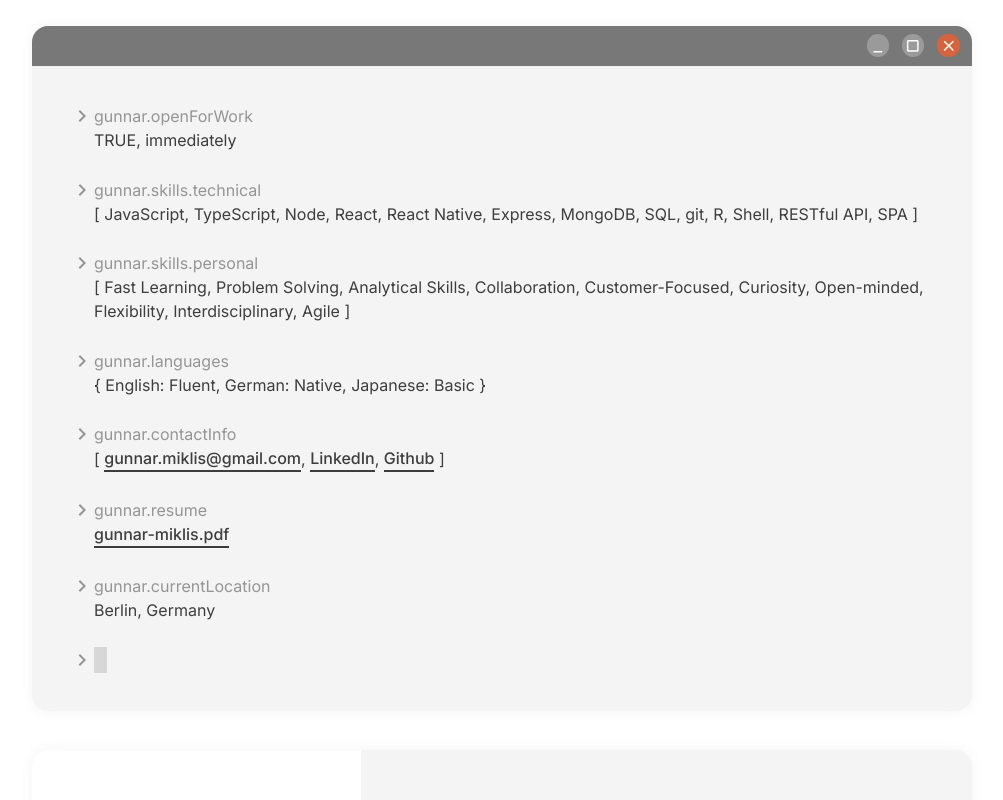
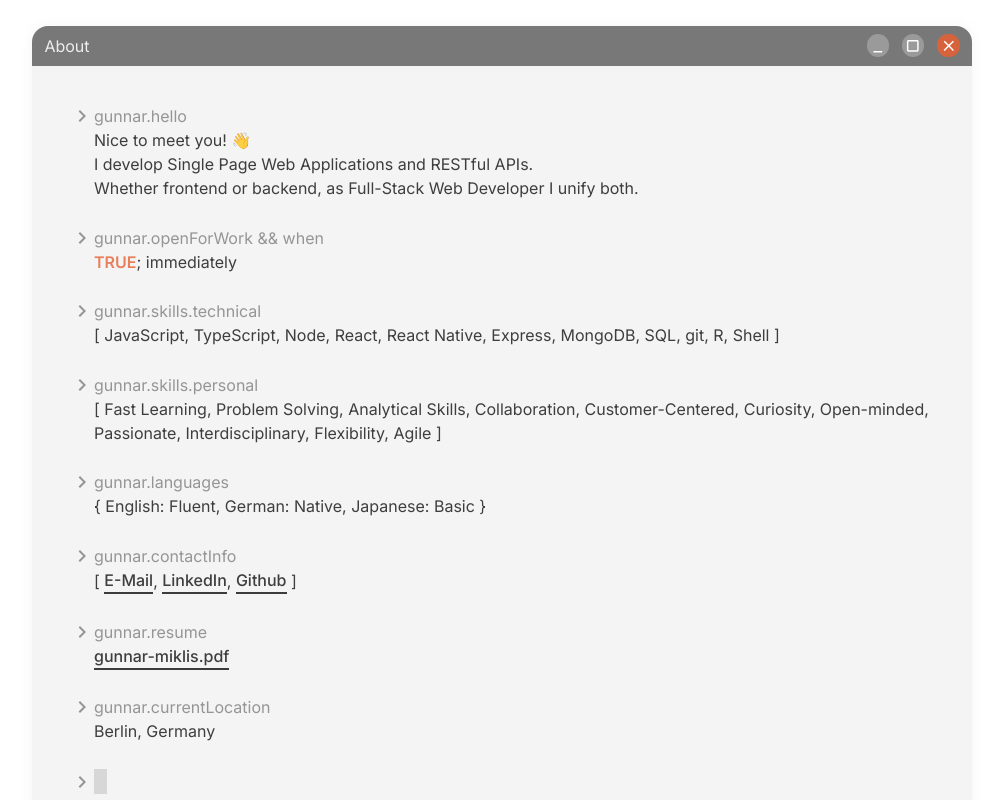
Before and after one commit to gunnar-miklis/portfolio, a React (Vite) app: page / in a window 1280 px wide. Shown: the top 800 px of the page, without its empty margins (138-1141 px from the left). Built offline with nearby package versions, Linux system fonts and the light colour scheme.

Commit message:
abstract window top bar

```diff
--- a/src/components/Terminal.tsx
+++ b/src/components/Terminal.tsx
@@ -1,30 +1,31 @@
+import Icon from '@mui/icons-material/ChevronRight';
+import WindowTopBar from './WindowTopBar';
 import '@/styles/terminal.css';
-import Icon from '@mui/icons-material/ChevronRight';
-import MaximizeIcon from '@mui/icons-material/CropSquare';
-import MinimizeIcon from '@mui/icons-material/Minimize';
-import CloseIcon from '@mui/icons-material/Close';
 
 export default function Terminal() {
   return (
-    <div className='terminal paper'>
-      <div className='window-top-bar'>
-        <span>
-          <MinimizeIcon />
-        </span>
-        <span>
-          <MaximizeIcon />
-        </span>
-        <span style={{ backgroundColor: '#e66033dd' }}>
-          <CloseIcon />
-        </span>
-      </div>
+    <section className='terminal window paper'>
+      <WindowTopBar title='About' />
 
       <div className='window-content paper-spacing-lg'>
         <div>
           <p className='in'>
-            <Icon /> gunnar.openForWork
+            <Icon /> gunnar.hello
           </p>
-          <p className='out'>TRUE, immediately</p>
+          <p className='out'>Nice to meet you! 👋</p>
+          <p className='out'>I develop Single Page Web Applications and RESTful APIs.</p>
+          <p className='out'>
+            Whether frontend or backend, as Full-Stack Web Developer I unify both.
+          </p>
+        </div>
+
+        <div>
+          <p className='in'>
+            <Icon /> gunnar.openForWork && when
+          </p>
+          <p className='out'>
+            <span style={{ color: '#e66033CC', fontWeight: 600 }}>TRUE</span>; immediately
+          </p>
         </div>
 
         <div>
@@ -33,7 +34,7 @@ export default function Terminal() {
           </p>
           <p className='out'>
             [ JavaScript, TypeScript, Node, React, React Native, Express, MongoDB, SQL, git, R,
-            Shell, RESTful API, SPA ]
+            Shell ]
           </p>
         </div>
 
@@ -42,8 +43,8 @@ export default function Terminal() {
             <Icon /> gunnar.skills.personal
           </p>
           <p className='out'>
-            [ Fast Learning, Problem Solving, Analytical Skills, Collaboration, Customer-Focused,
-            Curiosity, Open-minded, Flexibility, Interdisciplinary, Agile ]
+            [ Fast Learning, Problem Solving, Analytical Skills, Collaboration, Customer-Centered,
+            Curiosity, Open-minded, Passionate, Interdisciplinary, Flexibility, Agile ]
           </p>
         </div>
 
@@ -66,7 +67,7 @@ export default function Terminal() {
               className='link'
               rel='noreferrer'
             >
-              gunnar.miklis@gmail.com
+              E-Mail
             </a>
             ,&nbsp;
             <a
@@ -120,6 +121,6 @@ export default function Terminal() {
           <p className='out'></p>
         </div>
       </div>
-    </div>
+    </section>
   );
 }
--- /dev/null
+++ b/src/components/WindowTopBar.tsx
@@ -0,0 +1,23 @@
+import MaximizeIcon from '@mui/icons-material/CropSquare';
+import MinimizeIcon from '@mui/icons-material/Minimize';
+import CloseIcon from '@mui/icons-material/Close';
+import '@/styles/WindowTopBar.css';
+
+export default function WindowTopBar({ title }: { title: string }) {
+  return (
+    <div className='window-top-bar'>
+      <p>{title}</p>
+      <div>
+        <span>
+          <MinimizeIcon />
+        </span>
+        <span>
+          <MaximizeIcon />
+        </span>
+        <span style={{ backgroundColor: '#e66033dd' }}>
+          <CloseIcon />
+        </span>
+      </div>
+    </div>
+  );
+}
--- /dev/null
+++ b/src/styles/WindowTopBar.css
@@ -0,0 +1,46 @@
+.window-top-bar {
+  background-color: var(--button-bg-dark);
+  color: var(--heading-dark);
+
+  max-width: 100%;
+  height: 2.5rem;
+
+  display: flex;
+  justify-content: space-between;
+  align-items: center;
+
+  gap: var(--space-sm);
+  padding-left: var(--space-sm);
+  padding-right: var(--space-sm);
+}
+.window-top-bar div {
+  display: flex;
+  flex-flow: row nowrap;
+  align-items: center;
+  gap: var(--space-sm);
+}
+.window-top-bar span {
+  background-color: var(--annotation-dark);
+  color: var(--heading-dark);
+
+  display: flex;
+  align-items: center;
+  justify-content: center;
+
+  border-radius: 50%;
+  padding: 0.15rem;
+}
+.window-top-bar span * {
+  font-size: 1.1rem;
+}
+
+/* LIGHT THEME */
+@media (prefers-color-scheme: light) {
+  .window-top-bar {
+    background-color: var(--text-light);
+  }
+  .window-top-bar span {
+    background-color: var(--card-bg-light);
+    color: var(--bg-light);
+  }
+}
--- a/src/styles/terminal.css
+++ b/src/styles/terminal.css
@@ -1,35 +1,3 @@
-.terminal {
-  box-shadow: var(--box-shadow-dark);
-}
-
-.window-top-bar {
-  background-color: var(--button-bg-dark);
-
-  max-width: 100%;
-  height: 2.5rem;
-
-  display: flex;
-  justify-content: flex-end;
-  align-items: center;
-
-  gap: var(--space-sm);
-  padding-right: var(--space-sm);
-}
-.window-top-bar span {
-  background-color: var(--annotation-dark);
-  color: var(--heading-dark);
-
-  display: flex;
-  align-items: center;
-  justify-content: center;
-
-  border-radius: 50%;
-  padding: 0.15rem;
-}
-.window-top-bar span * {
-  font-size: 1.1rem;
-}
-
 .window-content {
   max-width: 100%;
 
@@ -77,17 +45,8 @@
   }
 }
 
+/* LIGHT THEME */
 @media (prefers-color-scheme: light) {
-  .terminal {
-    box-shadow: var(--box-shadow-light);
-  }
-  .window-top-bar {
-    background-color: var(--text-light);
-  }
-  .window-top-bar span {
-    background-color: var(--card-bg-light);
-    color: var(--bg-light);
-  }
   .in {
     color: var(--annotation-light);
   }
```
